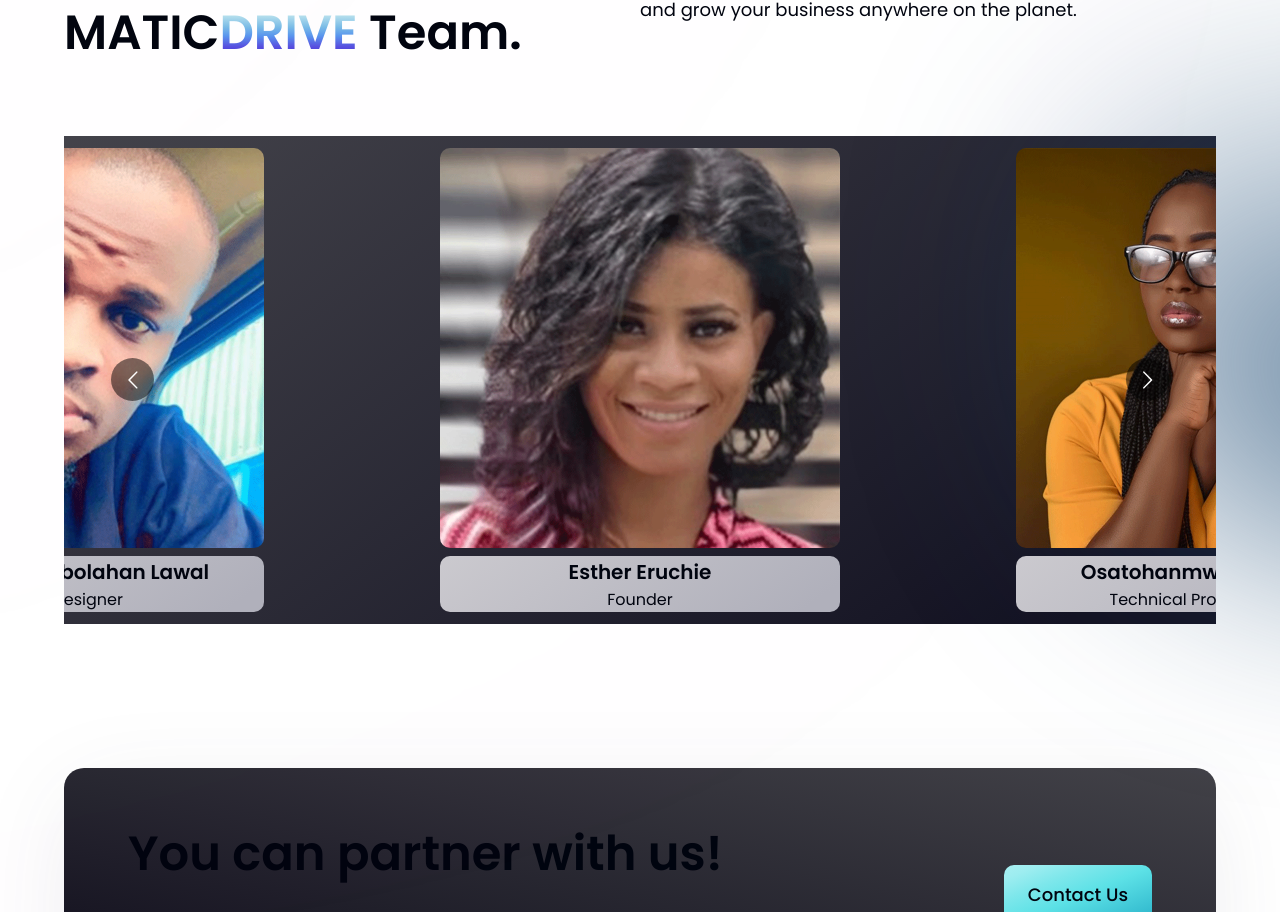
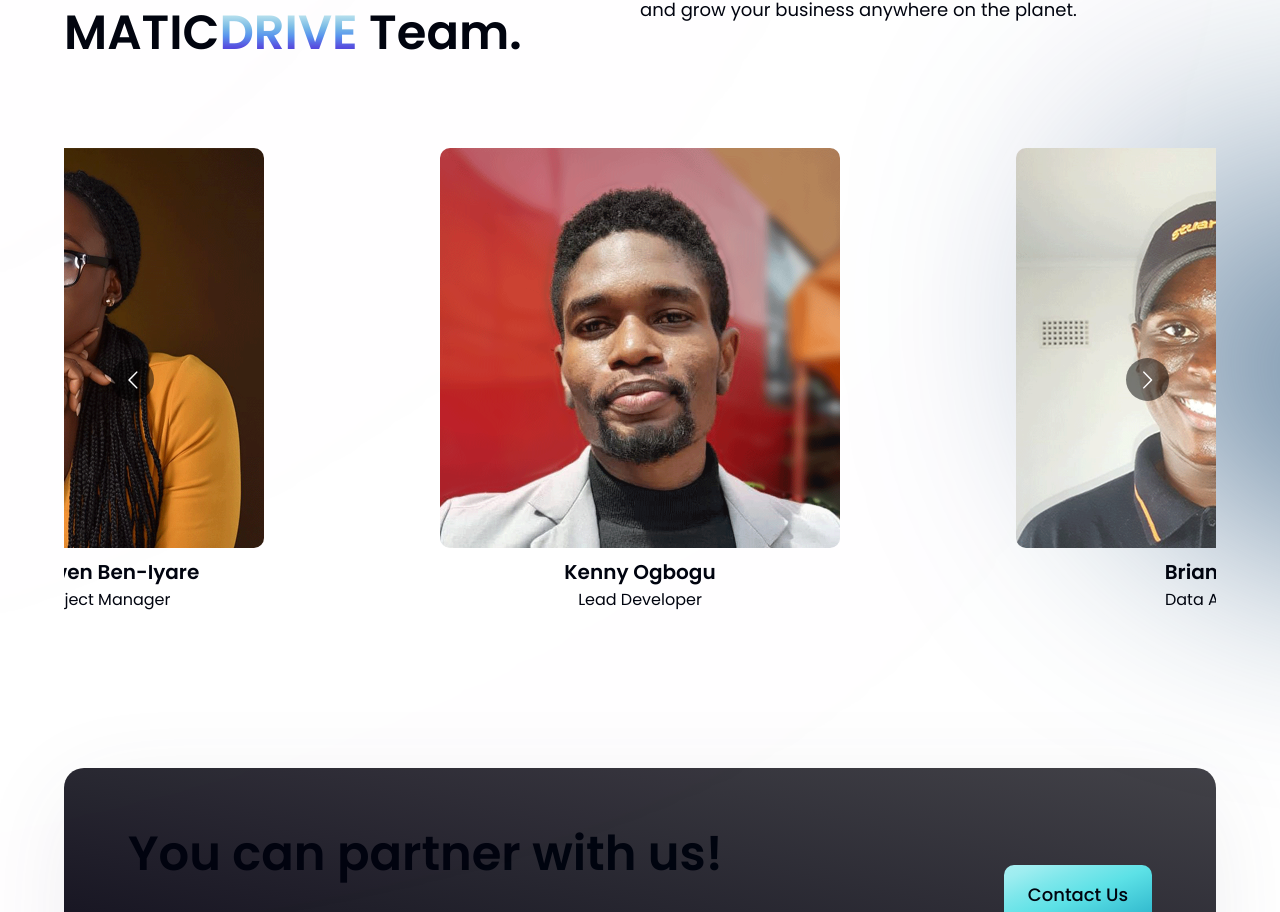
Before and after one commit to Kennius7/MaticDrive-Website, a React (Vite) app: page / in a window 1280 px wide. Shown: the part 3348-4260 px from the top of the page. Built offline with nearby package versions, Linux system fonts and the light colour scheme.

Commit message:
Still on the slider

```diff
--- a/src/components/FeedbackCard.jsx
+++ b/src/components/FeedbackCard.jsx
@@ -4,7 +4,7 @@
 const FeedbackCard = ({ name, title, img }) => (
   <div className="flex justify-center items-center flex-col rounded-[15px] p-3">
     <img src={img} alt={name} className="ss:w-[400px] ss:h-[400px] w-[300px] h-[300px] rounded-[10px]" />
-    <div className="flex flex-col ss:w-[400px] w-[300px] items-center rounded-[10px] mt-2 feedback-card3">
+    <div className="flex flex-col ss:w-[400px] w-[300px] items-center rounded-[10px] mt-2">
       <h4 className="font-poppins font-semibold text-[20px] leading-[32px] text-primary">
         {name}
       </h4>
--- a/src/components/TeamPlayers.jsx
+++ b/src/components/TeamPlayers.jsx
@@ -21,7 +21,6 @@
       </div>
     </div>
 
-    <div className="w-full feedback-card2">
     <Carousel
       arrows
       autoPlaySpeed={3000}
@@ -33,8 +32,7 @@
       itemClass="carousel-item"
       keyBoardControl
       minimumTouchDrag={80}
-        customTransition="all .5"
-        transitionDuration={500}
+      autoPlay={true}
       responsive={{
         desktop: {
           breakpoint: {
@@ -71,7 +69,6 @@
           {feedback.map((card) => <FeedbackCard key={card.id} {...card} />)}
 
     </Carousel>
-    </div>
 
   </section>
 );
```
Lines whose indentation alone changed are shown as unchanged.
